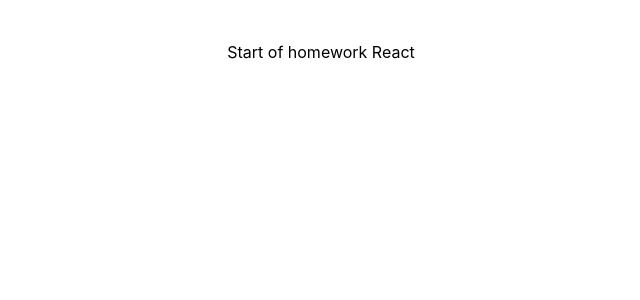
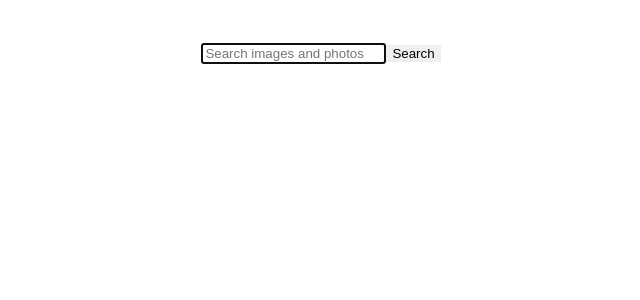
Before and after one commit to DmytroLynnyk/goit-react-hw-04, a React (Vite) app: page / in a window 1280 px wide. Shown: the top 300 px of the page, without its empty margins (319-959 px from the left). Built offline with nearby package versions, Linux system fonts and the light colour scheme.

Commit message:
SearchBar + Toaster

```diff
--- a/index.html
+++ b/index.html
@@ -2,7 +2,6 @@
 <html lang="en">
   <head>
     <meta charset="UTF-8" />
-    <link rel="icon" type="image/svg+xml" href="/vite.svg" />
     <meta name="viewport" content="width=device-width, initial-scale=1.0" />
     <title>Home Work 04</title>
   </head>
--- a/package.json
+++ b/package.json
@@ -13,7 +13,8 @@
     "axios": "^1.6.7",
     "modern-normalize": "^2.0.0",
     "react": "^18.2.0",
-    "react-dom": "^18.2.0"
+    "react-dom": "^18.2.0",
+    "react-hot-toast": "^2.4.1"
   },
   "devDependencies": {
     "@types/react": "^18.2.43",
--- a/src/components/app/App.jsx
+++ b/src/components/app/App.jsx
@@ -1,5 +1,24 @@
+import toast, { Toaster } from 'react-hot-toast';
+import { SearchBar } from '../searchBar/SearchBar';
 import './App.css';
+import { useState } from 'react';
 
 export const App = () => {
-  return <>Start of homework React</>;
+  const [query, setQuery] = useState('');
+
+  const onSubmit = e => {
+    e.preventDefault();
+    const value = e.target.elements.query.value.trim().toLowerCase();
+    console.log(value);
+    if (value === '') return toast.error('Write something to start searching');
+    setQuery(value);
+    e.target.reset();
+  };
+
+  return (
+    <>
+      <SearchBar onSubmit={onSubmit} />
+      <Toaster position="top-left" reverseOrder={false} />{' '}
+    </>
+  );
 };
--- /dev/null
+++ b/src/components/searchBar/SearchBar.jsx
@@ -0,0 +1,16 @@
+export const SearchBar = ({ onSubmit }) => {
+  return (
+    <header>
+      <form onSubmit={onSubmit}>
+        <input
+          type="text"
+          name="query"
+          autoComplete="off"
+          autoFocus
+          placeholder="Search images and photos"
+        />
+        <button type="submit">Search</button>
+      </form>
+    </header>
+  );
+};
```
Also changed, not shown: 1 other file (tests, documents, lock files or other folders).
